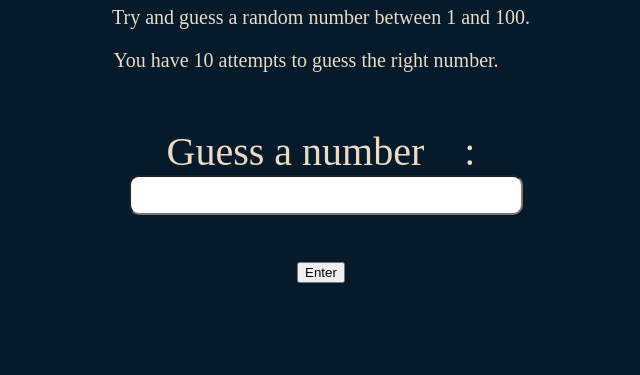
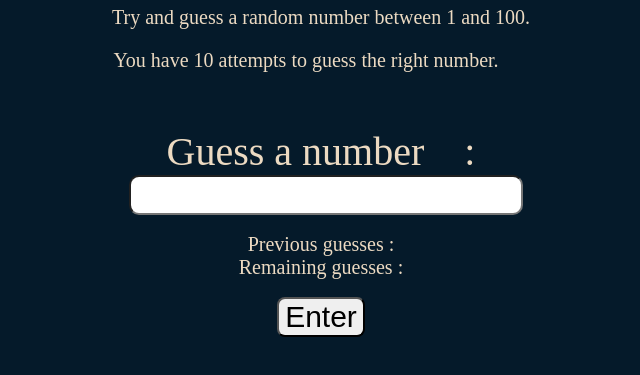
Before and after one commit to Aniket01yadav/Java-Script, a plain HTML site: page 07_projects/04_numguess/index.html in a window 1280 px wide. Shown: the part 95-470 px from the top of the page, without its empty margins (319-959 px from the left). Drawn offline with Linux system fonts and the light colour scheme.

Commit message:
Adding script in numguess game

```diff
--- a/07_projects/04_numguess/index.html
+++ b/07_projects/04_numguess/index.html
@@ -17,9 +17,16 @@
     <form>
         <label>Guess a number &nbsp;&nbsp;&nbsp;:</label>
         <input type="text">
+    </form>
+    <div id="storedItem">
         <br>
-        <button>Enter</button>
-    </form>
+        <nav id="preGuess">Previous guesses : </nav>
+        <nav id="remGuess">Remaining guesses : </nav>
+        <br>
+        <button id="btn">Enter</button>
+        <p class="lowOrHi"></p>
+    </div>
+
 
 </body>
 </html>
--- a/07_projects/04_numguess/style.css
+++ b/07_projects/04_numguess/style.css
@@ -13,23 +13,30 @@ p{
     font-size: 20px;
 }
 form{
-    /* border: 2px solid red; */
     display: flex;
-    /* justify-content: center; */
     align-items: center;
     flex-direction: column;
-    /* margin: auto; */
-    /* text-align: center; */
     font-size: 40px;
 }
-div{
 
-    border: 2px solid green;
-    margin: 10px;
-}
 input{
     margin-left: 10px;
     font-size: 30px;
     border-radius: 10px;
 
 }
+button{
+    font-size: 30px;
+    border-radius: 8px;
+    cursor: pointer;
+}
+
+div{
+    display: flex;
+    align-items: center;
+    flex-direction: column;
+}
+
+div nav{
+    font-size: 20px;
+}
```
Also changed, not shown: 07_projects/04_numguess/script.js (added, +9 -0 lines).
